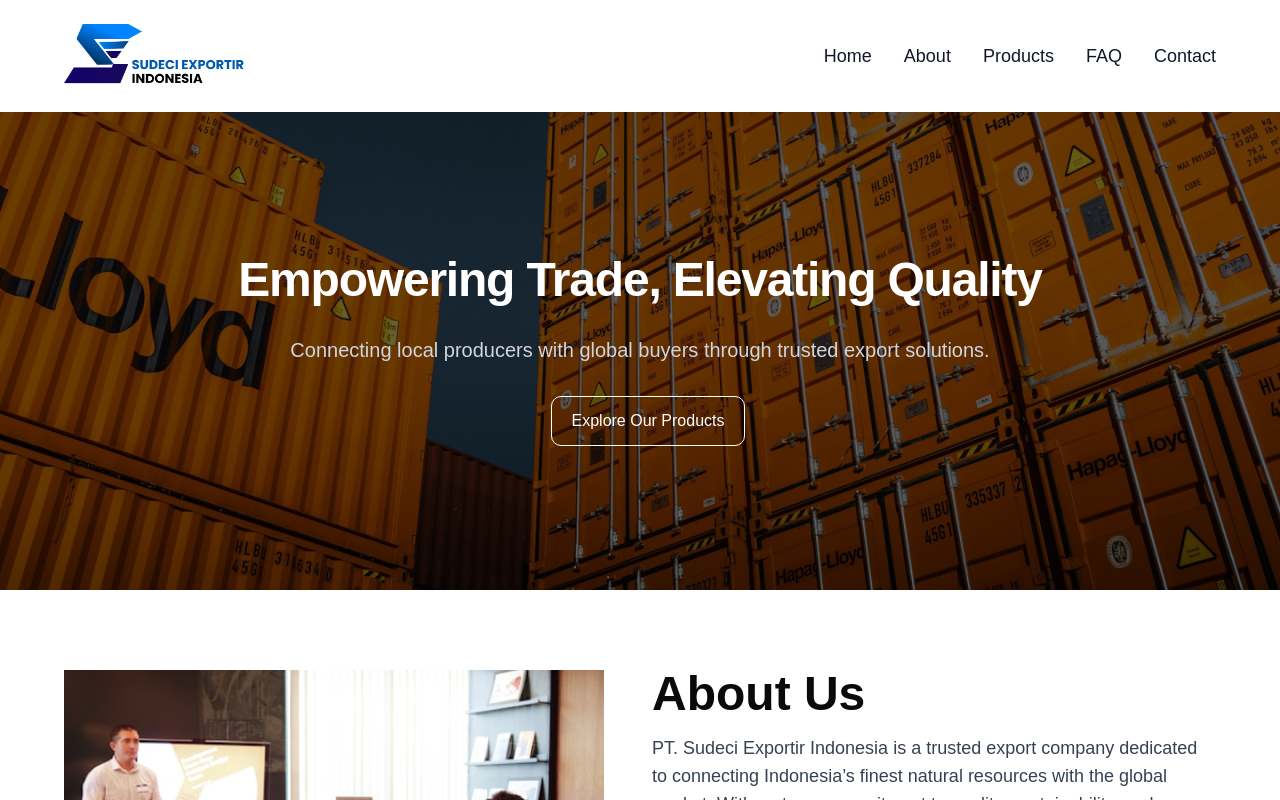
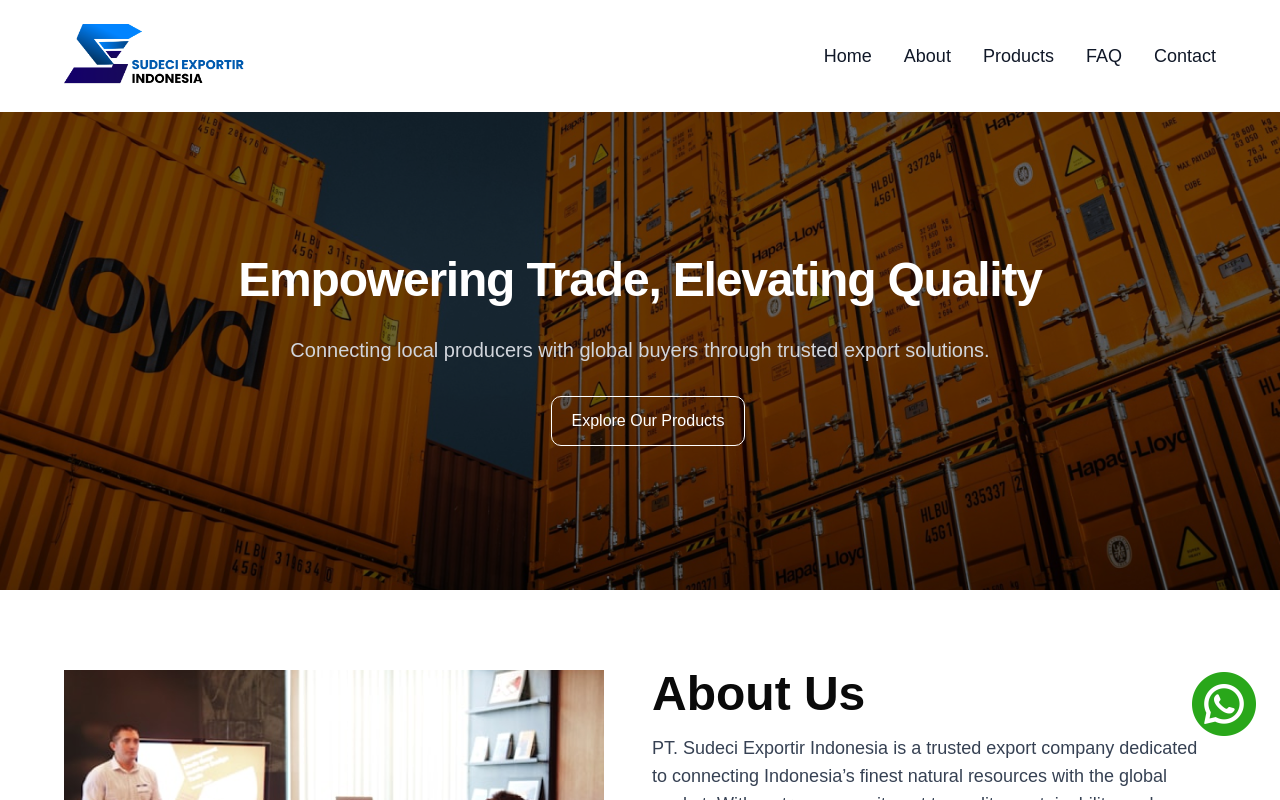
Before and after one commit to ganimalqudhaifi/freelance-sudeci-exportir-indonesia, a Next.js app: page / in a window 1280 px wide. Shown: the top 800 px of the page. Built offline with nearby package versions, Linux system fonts and the light colour scheme.

Commit message:
Add whatsapp-cta and change email-cta body message

```diff
--- a/src/app/layout.tsx
+++ b/src/app/layout.tsx
@@ -4,6 +4,7 @@ import "./globals.css";
 import NavigationHeader from "@/components/navigation-header";
 import ContactSection from "@/components/contact-section";
 import Copyright from "@/components/copyright";
+import WhatsappCTA from "@/components/whatsapp-cta";
 
 const geistSans = Geist({
   variable: "--font-geist-sans",
@@ -87,6 +88,7 @@ export default function RootLayout({
         {children}
         <ContactSection />
         <Copyright />
+        <WhatsappCTA />
       </body>
     </html>
   );
--- a/src/components/email-cta.tsx
+++ b/src/components/email-cta.tsx
@@ -1,4 +1,5 @@
 import Link from "next/link";
+import contact from "@/data/contact.json";
 
 interface EmailCTAButtonProps {
   email: string;
@@ -9,8 +10,8 @@ interface EmailCTAButtonProps {
 
 export default function EmailCTA({
   email,
-  subject = "Pemesanan Layanan Rains Karya Multindo",
-  body = "Halo Rains Karya Multindo, saya tertarik dengan layanan Anda. Berikut detail saya:\n\nNama: \nProduk: \nEmail: ",
+  subject = contact.predefinedMessages.email.subject,
+  body = contact.predefinedMessages.email.body,
   label,
 }: EmailCTAButtonProps) {
   const mailtoLink = `mailto:${email}?subject=${encodeURIComponent(
--- /dev/null
+++ b/src/components/whatsapp-cta.tsx
@@ -0,0 +1,21 @@
+import Link from "next/link";
+import CustomImage from "./custom-image";
+import contact from "@/data/contact.json";
+
+export default function WhatsappCTA() {
+  return (
+    <Link
+      href={`https://wa.me/${contact.whatsapp}?text=${contact.predefinedMessages.whatsapp}`}
+      target="_blank"
+      className="fixed bottom-6 right-4 md:bottom-16 md:right-6 shadow-inherit z-50"
+    >
+      <CustomImage
+        src="/icons/icon-whatsapp.png"
+        alt=""
+        width={512}
+        height={512}
+        className="size-14 md:size-16 hover:scale-105 active:scale-100 duration-200"
+      />
+    </Link>
+  );
+}
--- a/src/data/contact.json
+++ b/src/data/contact.json
@@ -3,6 +3,13 @@
   "address": "H. Inen Street No. 31, RW. 9, Lubang Buaya, Cipayung, East Jakarta 13810, Indonesia",
   "phone": "+62 878-xxxx-xxxx",
   "email": "sudeciexportirindonesia@gmail.com",
-  "whatsapp": "+62 878-xxxx-xxxx",
-  "workingHours": "Mon - Fri, 09:00 - 17:00"
+  "whatsapp": "62878xxxxxxxx",
+  "workingHours": "Mon - Fri, 09:00 - 17:00",
+  "predefinedMessages": {
+    "whatsapp": "Hello PT. Sudeci Exportir Indonesia, I am interested in learning more about your export products and services. \n\nName: \nCompany: \nProduct of Interest: \nCountry: \nEmail: ",
+    "email": {
+      "subject": "Business Inquiry – PT. Sudeci Exportir Indonesia",
+      "body": "Dear PT. Sudeci Exportir Indonesia,\n\nI am interested in learning more about your export products and services. Please find my details below:\n\nName: \nCompany: \nProduct of Interest: \nCountry: \nEmail: \n\nLooking forward to your response."
+    }
+  }
 }
```
Also changed, not shown: public/icons/icon-whatsapp.png (added).
